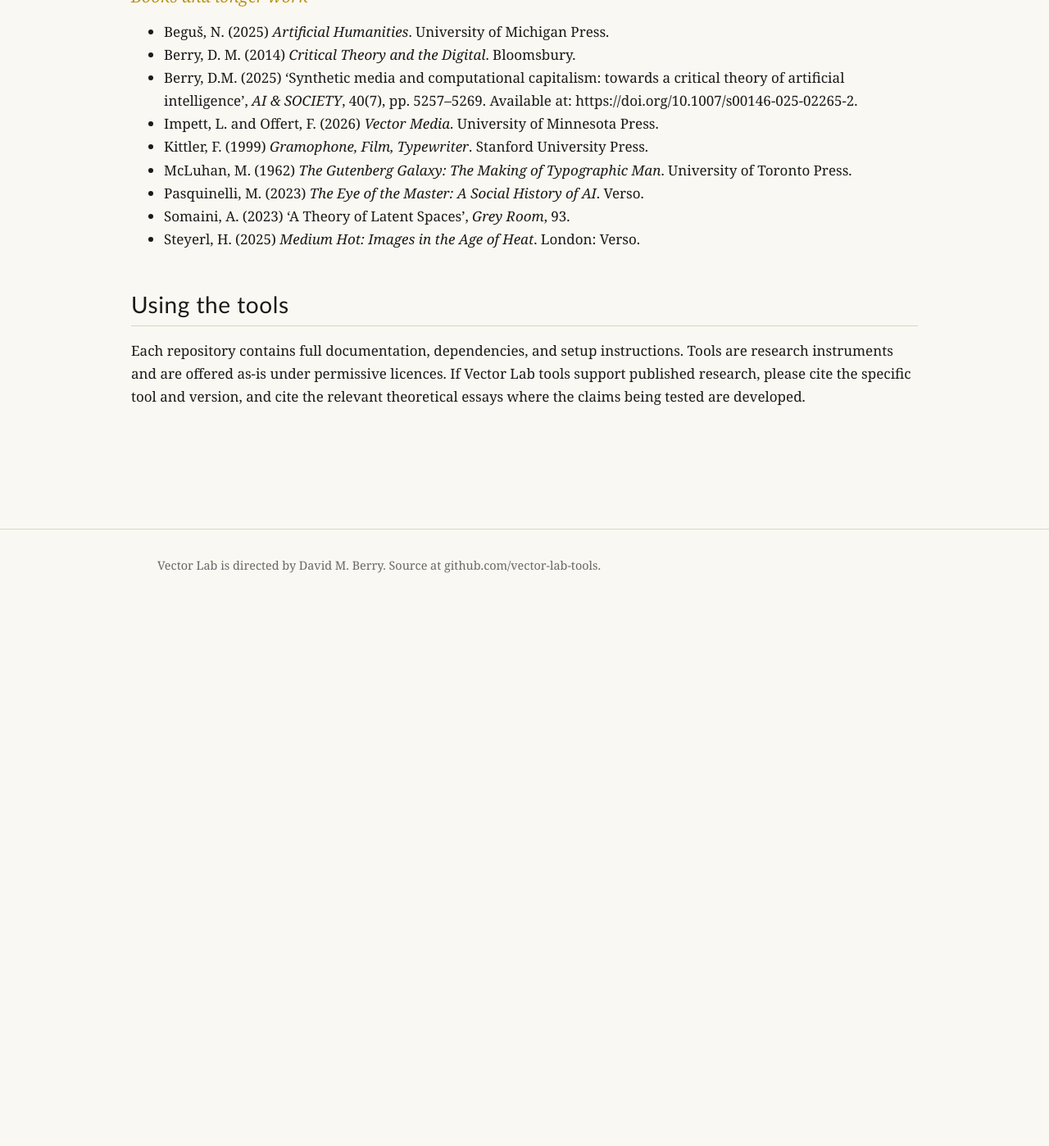
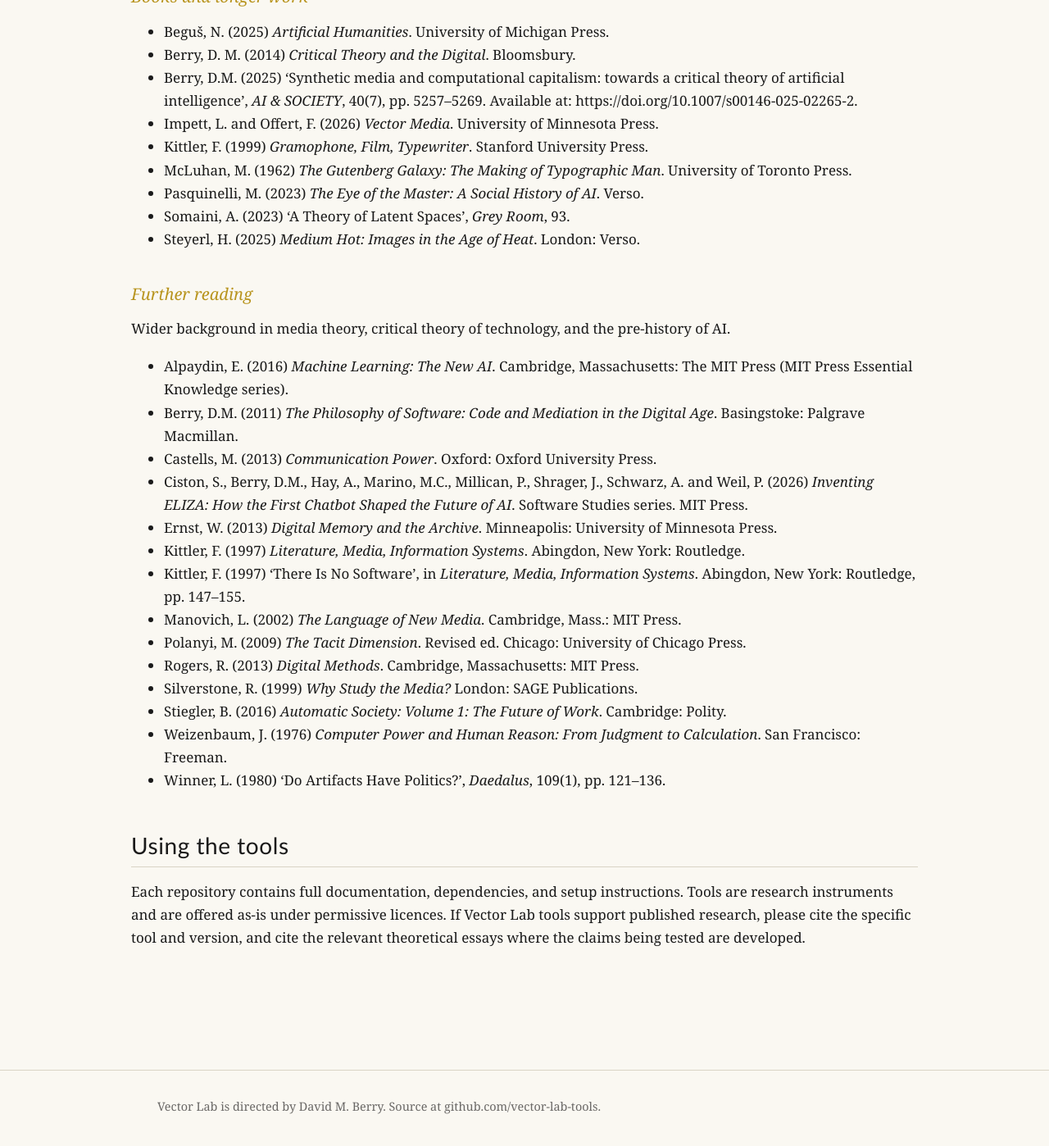
Before and after one commit to vector-lab-tools/vector-lab-tools.github.io, a Jekyll site: the page built from index.md, in a window 1280 px wide and 1400 px high, scrolled down 4639 px. Shown: the whole window at 82% size. Built offline with Jekyll 4.4.1, drawn with Linux system fonts in a browser that asks for light colours; before the commit the page ends 5378 px from its top, so only the background shows below that.

Commit message:
Add Further reading subsection with wider background texts
Media theory, critical theory of technology, and pre-history of AI.
Includes Alpaydin, Berry, Castells, Ciston et al., Ernst, Kittler,
Manovich, Polanyi, Rogers, Silverstone, Stiegler, Weizenbaum, Winner.

Co-Authored-By: Claude Opus 4.6 <noreply@anthropic.com>

```diff
--- a/index.md
+++ b/index.md
@@ -135,6 +135,25 @@ The tools operationalise claims developed across the vector theory sequence on S
 - Somaini, A. (2023) ‘A Theory of Latent Spaces’, *Grey Room*, 93.
 - Steyerl, H. (2025) *Medium Hot: Images in the Age of Heat*. London: Verso.
 
+### Further reading
+
+Wider background in media theory, critical theory of technology, and the pre-history of AI.
+
+- Alpaydin, E. (2016) *Machine Learning: The New AI*. Cambridge, Massachusetts: The MIT Press (MIT Press Essential Knowledge series).
+- Berry, D.M. (2011) *The Philosophy of Software: Code and Mediation in the Digital Age*. Basingstoke: Palgrave Macmillan.
+- Castells, M. (2013) *Communication Power*. Oxford: Oxford University Press.
+- Ciston, S., Berry, D.M., Hay, A., Marino, M.C., Millican, P., Shrager, J., Schwarz, A. and Weil, P. (2026) *Inventing ELIZA: How the First Chatbot Shaped the Future of AI*. Software Studies series. MIT Press.
+- Ernst, W. (2013) *Digital Memory and the Archive*. Minneapolis: University of Minnesota Press.
+- Kittler, F. (1997) *Literature, Media, Information Systems*. Abingdon, New York: Routledge.
+- Kittler, F. (1997) ‘There Is No Software’, in *Literature, Media, Information Systems*. Abingdon, New York: Routledge, pp. 147–155.
+- Manovich, L. (2002) *The Language of New Media*. Cambridge, Mass.: MIT Press.
+- Polanyi, M. (2009) *The Tacit Dimension*. Revised ed. Chicago: University of Chicago Press.
+- Rogers, R. (2013) *Digital Methods*. Cambridge, Massachusetts: MIT Press.
+- Silverstone, R. (1999) *Why Study the Media?* London: SAGE Publications.
+- Stiegler, B. (2016) *Automatic Society: Volume 1: The Future of Work*. Cambridge: Polity.
+- Weizenbaum, J. (1976) *Computer Power and Human Reason: From Judgment to Calculation*. San Francisco: Freeman.
+- Winner, L. (1980) ‘Do Artifacts Have Politics?’, *Daedalus*, 109(1), pp. 121–136.
+
 ## Using the tools
 
 Each repository contains full documentation, dependencies, and setup instructions. Tools are research instruments and are offered as-is under permissive licences. If Vector Lab tools support published research, please cite the specific tool and version, and cite the relevant theoretical essays where the claims being tested are developed.
```
